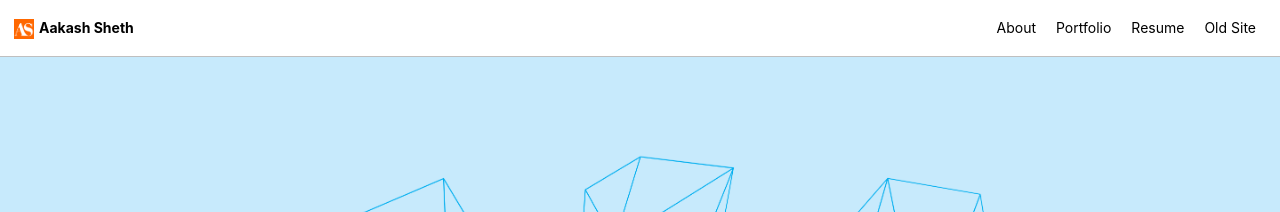
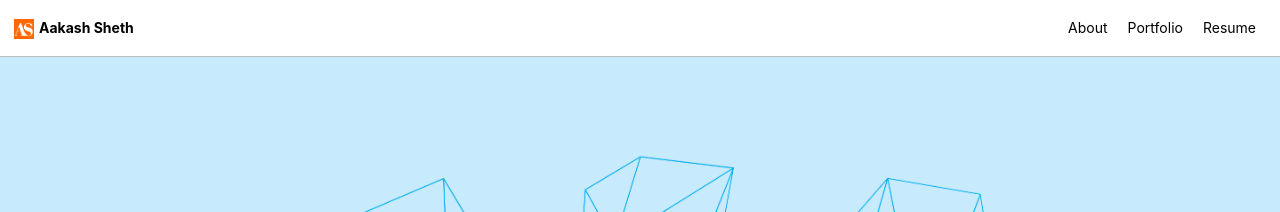
Before and after one commit to aakash-sheth/aakash-sheth.github.io, a Jekyll site: the page built from index.html, in a window 1280 px wide. Shown: the top 212 px of the page. Built offline with Jekyll 4.4.1, drawn with Linux system fonts in a browser that asks for light colours; cached includes are drawn as plain includes; nearby versions of some CDN libraries; the list of posts is cut into pages by our own code.

```diff
--- a/_data/navigation.yml
+++ b/_data/navigation.yml
@@ -6,8 +6,7 @@ main:
     url: /blog/
   - title: "Resume"
     url: /docs/Resume_Aakash_Sheth(DM108).pdf
-  - title: "Old Site"
-    url: https://iamaakash.info
+
   # - title: "About"
   #   url: https://mmistakes.github.io/minimal-mistakes/about/
   # - title: "Sample Posts"
```
